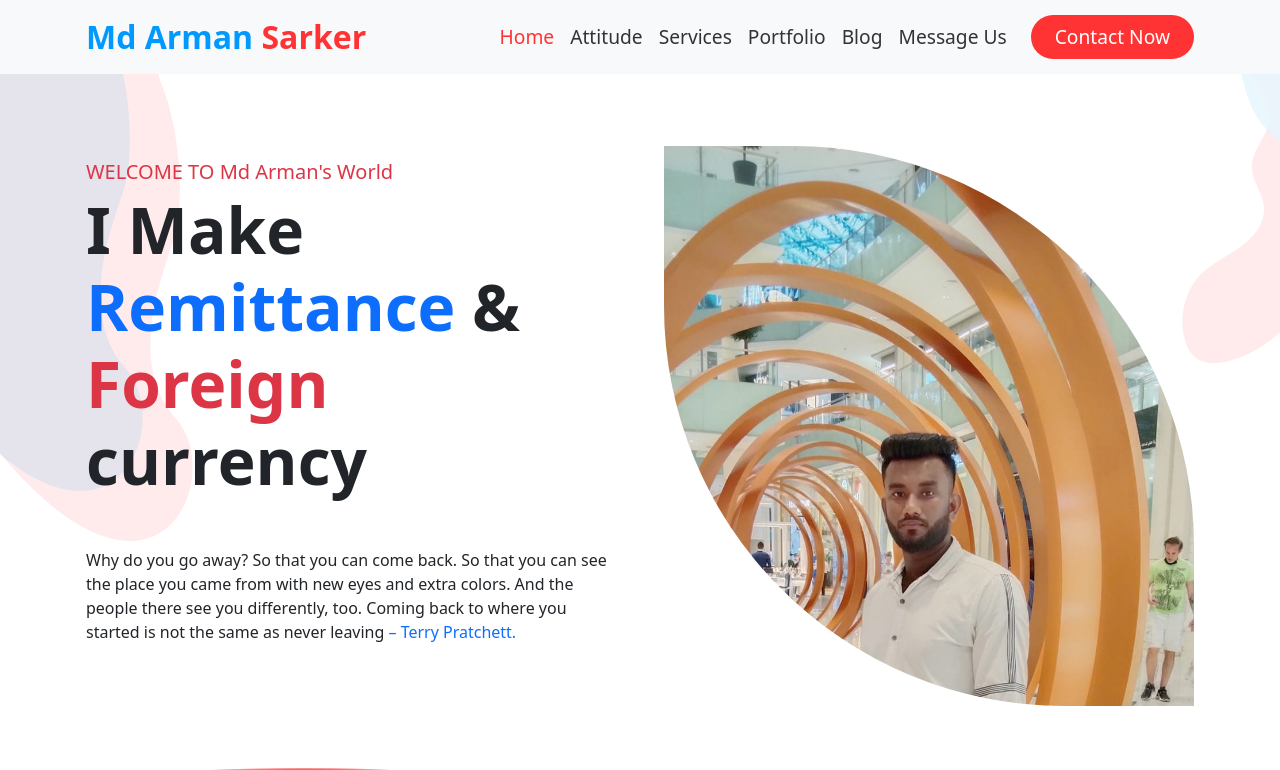
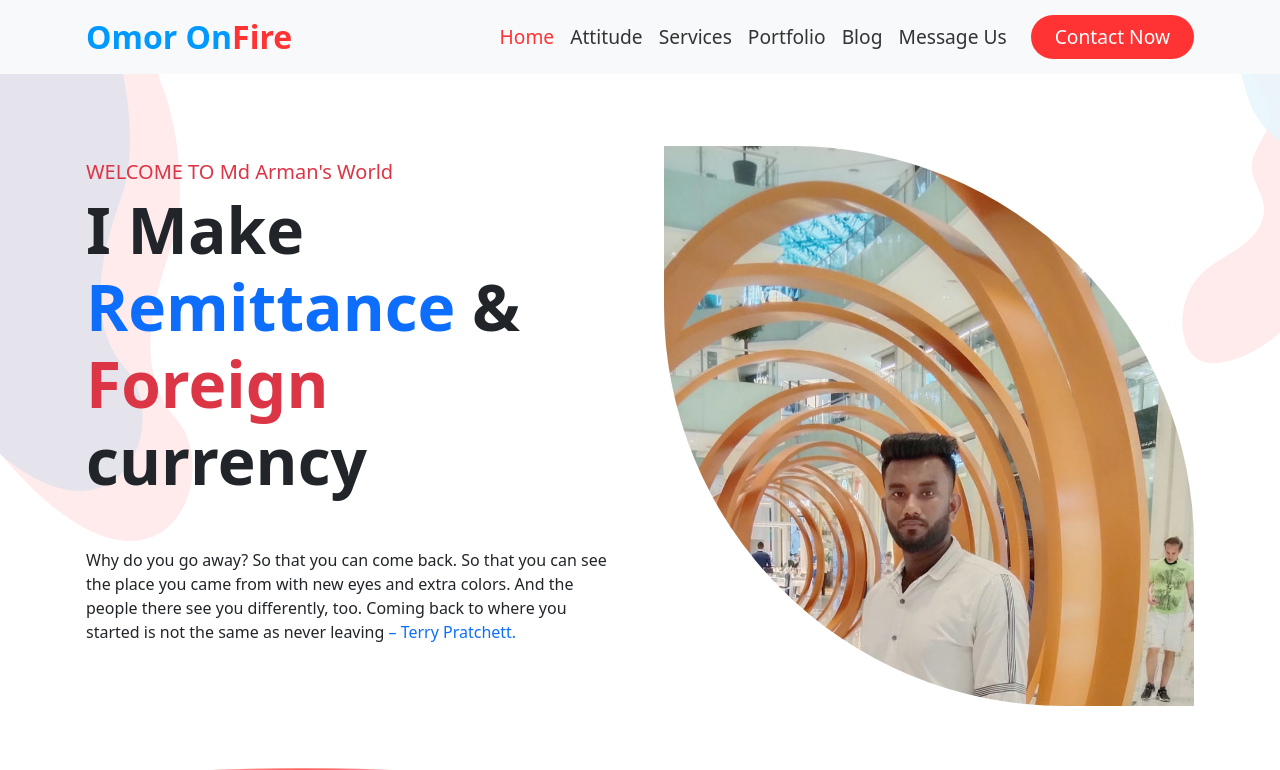
Before and after one commit to ArmanSarker/me, a website: page index.html in a window 1280 px wide. Shown: the top 770 px of the page. Drawn offline with nearby package versions, Linux system fonts and the light colour scheme.

Commit message:
update name from araman sarker to Omor On Fire

```diff
--- a/index.html
+++ b/index.html
@@ -26,7 +26,7 @@
     <nav class="navbar wow animate__slideInDown nav_bar sticky-top navbar-expand-md navbar-light bg-light bg-md-dark " data-wow-duration="1s">
         <div class="container">
             <a class="navbar-brand logo_container" href="#">
-                <span class="logo logo-left">Md Arman </span><span class="logo logo-right">Sarker</span>
+                <span class="logo logo-left">Omor On</span><span class="logo logo-right">Fire</span>
             </a>
             <button class="navbar-toggler" type="button" data-bs-toggle="collapse"
                 data-bs-target="#navbarSupportedContent" aria-controls="navbarSupportedContent" aria-expanded="false"
```
